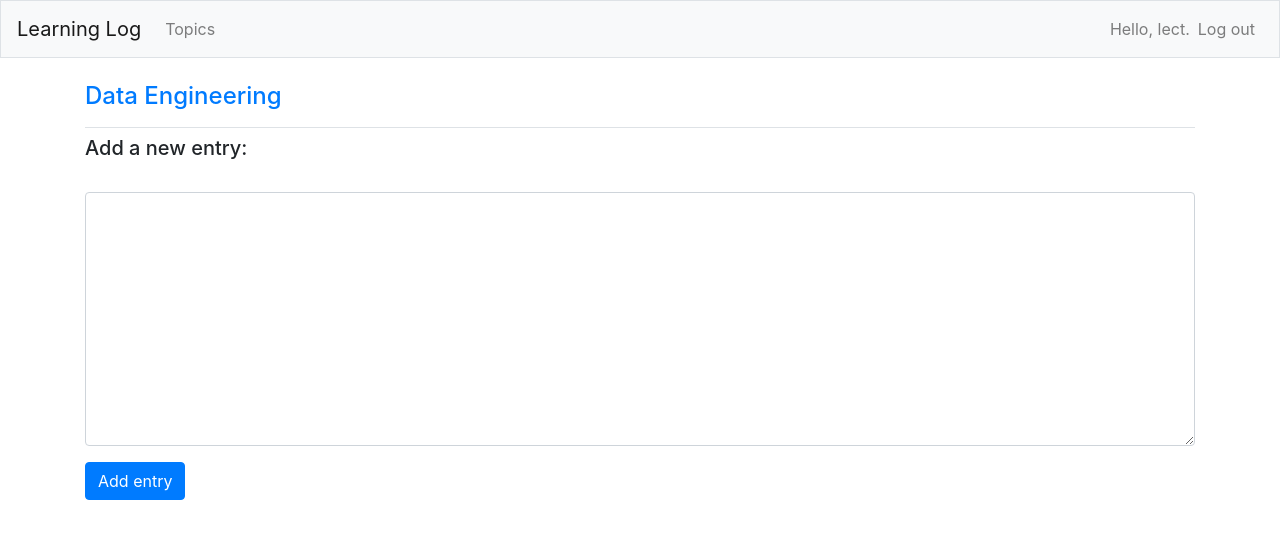
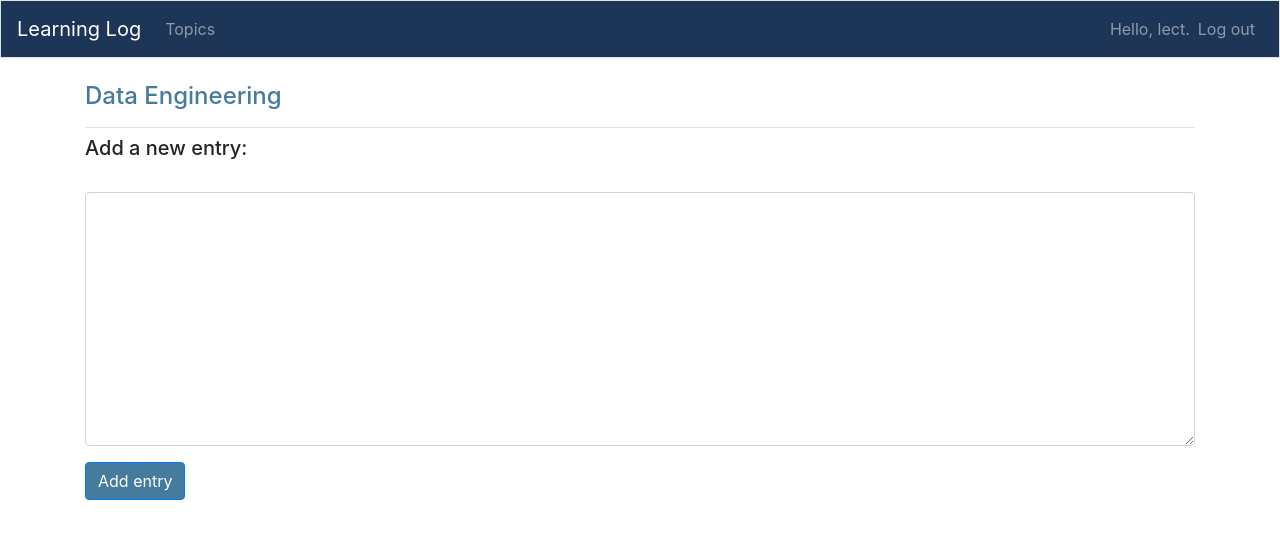
Before and after one commit to lect-ad/E_Matthes_learning_log, a Django app: page /new_entry/1/ in a window 1280 px wide. Shown: the top 539 px of the page. Run offline with Django 3.2, Linux system fonts and the light colour scheme; a user stored in the database is signed in; data comes from the database, SQL or seed files in the repository; both versions use the stored data as it was after the commit; some libraries are stand-ins or nearby versions.

Commit message:
Some color changes.

```diff
--- a/learning_logs/templates/learning_logs/base.html
+++ b/learning_logs/templates/learning_logs/base.html
@@ -14,7 +14,8 @@
 
 <body>
 
-    <nav class="navbar navbar-expand-md navbar-light bg-light mb-4 border">
+    <nav class="navbar navbar-expand-md navbar-dark mb-4 border"
+         style="background-color: #1d3557;">
 
         <a class="navbar-brand" href="{% url 'learning_logs:index' %}">Learning Log</a>
 
--- a/learning_logs/templates/learning_logs/new_entry.html
+++ b/learning_logs/templates/learning_logs/new_entry.html
@@ -2,7 +2,8 @@
 {% load bootstrap4 %}
 
 {% block page_header %}
-    <h4><a href="{% url 'learning_logs:topic' topic.id %}">{{ topic }}</a></h4>
+    <h4><a style="color: #457b9d;" href="{% url 'learning_logs:topic' topic.id %}">
+        {{ topic }}</a></h4>
 {% endblock page_header %}
 
 {% block content %}
@@ -11,7 +12,8 @@
         {% csrf_token %}
         {% bootstrap_form form %}
         {% buttons %}
-            <button name="submit" class="btn btn-primary">Add entry</button>
+            <button style="background-color: #457b9d;" name="submit"
+                    class="btn btn-primary">Add entry</button>
         {% endbuttons %}
     </form>
 
--- a/learning_logs/templates/learning_logs/new_topic.html
+++ b/learning_logs/templates/learning_logs/new_topic.html
@@ -7,7 +7,8 @@
         {% csrf_token %}
         {% bootstrap_form form %}
         {% buttons %}
-            <button name="submit" class="btn btn-primary">Add topic</button>
+            <button style="background-color: #457b9d;" name="submit"
+                    class="btn btn-primary">Add topic</button>
         {% endbuttons %}
     </form>
 
--- a/learning_logs/templates/learning_logs/topic.html
+++ b/learning_logs/templates/learning_logs/topic.html
@@ -1,7 +1,7 @@
 {% extends "learning_logs/base.html" %}
 
 {% block page_header %}
-    <h3>{{ topic }}</h3>
+    <h3 style="color: #457b9d;">{{ topic }}</h3>
 {% endblock page_header %}
 
 {% block content %}
--- a/users/templates/registration/login.html
+++ b/users/templates/registration/login.html
@@ -10,7 +10,7 @@
         {% csrf_token %}
         {% bootstrap_form form %}
         {% buttons %}
-            <button name="submit" class="btn btn-primary">Log in</button>
+            <button style="background-color: #457b9d;" name="submit" class="btn btn-primary">Log in</button>
         {% endbuttons %}
 
         <input type="hidden" name="next" value="{% url 'learning_logs:index' %}"/>
--- a/users/templates/registration/register.html
+++ b/users/templates/registration/register.html
@@ -6,7 +6,8 @@
         {% csrf_token %}
         {% bootstrap_form form %}
         {% buttons %}
-            <button name="submit" class="btn btn-primary">Register</button>
+            <button style="background-color: #457b9d;" name="submit"
+                    class="btn btn-primary">Register</button>
         {% endbuttons %}
         <input type="hidden" name="next" value="{% url 'learning_logs:index' %}"/>
     </form>
```
Also changed, not shown: learning_logs/templates/learning_logs/edit_entry.html (+6 -3 lines), learning_logs/templates/learning_logs/index.html (+4 -3 lines), learning_logs/templates/learning_logs/topics.html (+4 -3 lines), db.sqlite3.
